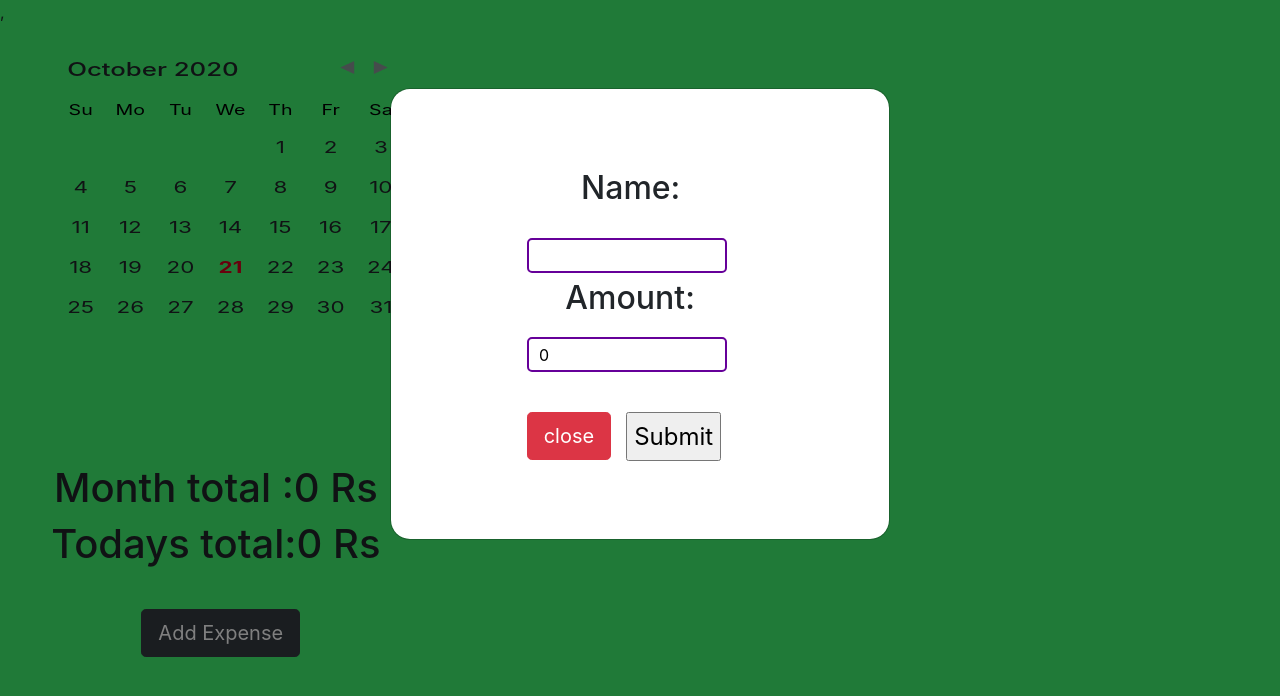
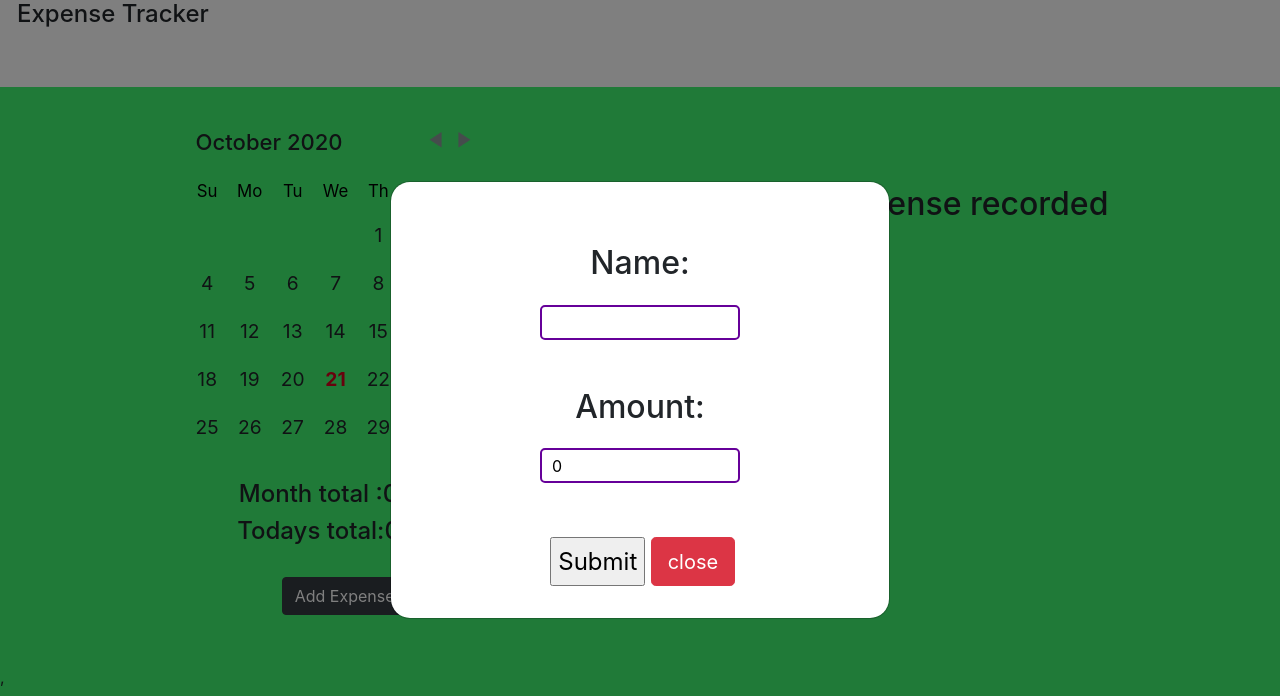
Before and after one commit to Deepu19g/expense2, a React (Create React App) app: page / in a window 1280 px wide. Both pictures are taken after a click on the button "Add Expense". Shown: the top 696 px of the page. Built offline with nearby package versions, Linux system fonts and the light colour scheme.

Commit message:
done bootstrap works

```diff
--- a/package.json
+++ b/package.json
@@ -9,9 +9,9 @@
     "@testing-library/jest-dom": "^4.2.4",
     "@testing-library/react": "^9.5.0",
     "@testing-library/user-event": "^7.2.1",
-    "bootstrap": "^4.5.2",
+    "bootstrap": "^4.5.3",
     "react": "^16.13.1",
-    "react-bootstrap": "^1.3.0",
+    "react-bootstrap": "^1.4.0",
     "react-calendar": "^3.1.0",
     "react-day-picker": "^7.4.8",
     "react-dom": "^16.13.1",
--- a/public/index.html
+++ b/public/index.html
@@ -25,8 +25,10 @@
       Learn how to configure a non-root public URL by running `npm run build`.
     -->
     <title>React App</title>
+
   </head>
   <body>
+
     <noscript>You need to enable JavaScript to run this app.</noscript>
     <div id="root"></div>
     <div id="portalnew"></div>
@@ -40,5 +42,6 @@
       To begin the development, run `npm start` or `yarn start`.
       To create a production bundle, use `npm run build` or `yarn build`.
     -->
+
   </body>
 </html>
--- a/src/App.css
+++ b/src/App.css
@@ -1,5 +1,6 @@
 .App {
   text-align: center;
+  min-width: 310px;
 }
 
 .App-logo {
--- a/src/App.js
+++ b/src/App.js
@@ -5,9 +5,13 @@ import Modal from "react-bootstrap/Modal";
 import Calendar2 from "./components/Calendar2";
 //import Calendar from './components/Calendar';
 import { Button } from "react-bootstrap";
-import "bootstrap/dist/css/bootstrap.css";
+//import "bootstrap/dist/css/bootstrap.css";
+import "bootstrap/dist/css/bootstrap.min.css";
 import "./components/stylesheet.css";
 import ListItems from "./components/ListItems";
+import Container from "react-bootstrap/Container";
+import Row from "react-bootstrap/Row";
+import Col from "react-bootstrap/Col";
 import { library } from "@fortawesome/fontawesome-svg-core";
 import { faTrash } from "@fortawesome/free-solid-svg-icons";
 
@@ -67,10 +71,7 @@ function App() {
     // var blu = document.getElementById("rest");
     //blu.classList.toggle("active");
 
-
     settruth(true);
-
-
   }
   function myFunction2() {
     //var element = document.getElementById("hidden");
@@ -269,29 +270,44 @@ function App() {
   }
 
   return (
-    <div className="App">
-      <div id="rest">
+    <div className="App ">
+      <Row className="head">
+        <h1>Expense Tracker</h1>
+      </Row>
+
+      <Container fluid>
+        <Row>
+          <Col md={6} className="left">
             <div className="calender">
               <Calendar2 nextclick={nextclick}></Calendar2>
             </div>
-        {/*<Calendar nextday={nextday} storedNames={storedNames}></Calendar>*/}
 
             <div id="disp">
               <h1>Month total :{mtotal} Rs</h1>
               <h1>Todays total:{tt} Rs</h1>
-          {/* <button onClick={myFunction}>Add Expense</button>*/}
-          {/*<button onClick={myFunction}>Add Expense</button>*/}
-          <Button variant="dark" size="lg" id="add"onClick={myFunction}>
+              <Button variant="dark" onClick={myFunction}>
                 Add Expense
               </Button>{" "}
             </div>
+          </Col>
 
+          <Col md={6} className="d-flex flex-column">
             <ListItems lister={list} delete={deleteitem}></ListItems>
-      </div>
-      <Modal show={truth} onRequestClose={myFunction2}>
+          </Col>
+        </Row>
+      </Container>
+
+      <Modal
+        show={truth}
+        onRequestClose={myFunction2}
+        aria-labelledby="contained-modal-title-vcenter"
+        centered
+      >
         <Modal.Body>
-
-            <form onSubmit={handlesubmit}>
+          <form
+            onSubmit={handlesubmit}
+            className="d-flex flex-column align-items-center justify-content-center"
+          >
             <h2 id="val1">Name:</h2>
             <input
               type="text"
@@ -310,14 +326,13 @@ function App() {
               onChange={handleinput}
             ></input>
             <br></br>
-              <p>
+            <p className="d-flex">
               <input type="submit" onClick={myFunction}></input>
               <Button variant="danger" size="lg" onClick={myFunction2}>
                 close
               </Button>{" "}
             </p>
           </form>
-
         </Modal.Body>
       </Modal>
     </div>
--- a/src/components/ListItems.css
+++ b/src/components/ListItems.css
@@ -6,13 +6,7 @@
     text-align: left;
 }
 
-#box p span{
-    /* margin-right: 40px; */
-    text-align: right !important;
-    position: absolute;
 
-    right: 30px;
-}
 
 
 #box:hover{
--- a/src/components/ListItems.js
+++ b/src/components/ListItems.js
@@ -34,7 +34,7 @@ function ListItems(props) {
   }
   else{
     console.log("no expense")
-    return <h2 id="null">No expense recorded</h2>
+    return <h2 id="null" className="mt-5">No expense recorded</h2>
 
   }
 
--- a/src/components/stylesheet.css
+++ b/src/components/stylesheet.css
@@ -1,19 +1,13 @@
-/*
-  .mystyle {
-  display: block;
-  background-blend-mode: lighten;
-}*/
+
 h2 {
   left: 35%;
   top: 15%;
-  position: absolute;
+  /*position: absolute;*/
 }
 .calender {
-  left: 90px;
-  transform: scaleX(1.4);
+  transform: scale(1.2);
   top: 5%;
   z-index: 1;
-  position: absolute;
 }
 
 body {
@@ -28,14 +22,14 @@ input[type="text"] {
   padding: 10px;
   width: 200px;
   height: 35px;
-  margin-top: 40px;
-  margin-left: 120px;
+  margin-top: 3%;
 }
 .modal-content {
   border-radius: 20px;
+
 }
-.modal {
-top: 60px;
+/*.modal {
+  top: 60px;
 }
 .modal-body {
   left: 0%;
@@ -45,17 +39,19 @@ top: 60px;
   height: 450px;
   z-index: 2;
   border-radius: 50px;
-}
+}*/
 button {
   margin-left: 3% !important;
 }
-#disp {
-  position: absolute;
-  top: 58%;
-  left: 4%;
+
+.left {
+  /* align-self: center; */
+  display: flex;
+  flex-direction: column;
+  justify-content: center;
 }
 form {
-  margin-top: 20%;
+  margin-top: 10%;
 }
 
 label {
@@ -64,48 +60,50 @@ label {
 #output {
   background-color: white;
 }
-.active {
-  filter: blur(5px);
-}
+
 .btn-danger {
-  position: absolute;
   right: 150px;
 }
 
 [type="submit"]:not(:disabled) {
   cursor: pointer;
-  position: absolute;
+
   right: 40px;
   height: 49px;
 }
 h1,
 .h1 {
-  font-size: 2.5rem;
+  font-size: 1.5rem;
 }
 
-#rest {
+/*#rest {
   position: inherit;
-}
-.mybox {
+}*/
+/*.mybox {
   position: absolute;
   left: 33%;
-}
+}*/
 #box {
   background-color: white;
   margin-right: 30%;
 
-  width: 500px;
+  width: 100%;
   border-radius: 10px;
   height: 70px;
+  text-align: left;
+  padding-left: 5%;
+}
+#box p span {
+  padding-right: 5%;
 }
 .btn-dark {
-  margin-top: 10%;
+  margin-top: 4%;
 }
 p {
-  left: -24%;
-  margin-top: 20px;
+  margin-top: 10px;
   padding-top: 20px;
-  position: relative;
+  display: flex;
+  justify-content: space-between;
   font-weight: 700;
   font-size: x-large;
 }
@@ -117,7 +115,61 @@ p {
   left: 190px;
 }
 
-@media (min-width: 320px) and (max-width: 500px) {
+#disp {
+  /* text-align: left; */
+  padding-top: 7%;
+
+}
+
+.row {
+  padding: 50px 32px;
+}
+@media (max-width: 767px) {
+  .mybox {
+    margin-top: 5%;
+  }
+  #disp{
+    margin-top: 10%;
+  }
+}
+.head {
+  background-color: white;
+  padding-top: 0% !important;
+
+}
+.modal {
+
+  top: 50%;
+  left: 50%;
+  transform: translate(-50%, -50%);
+  width: 600px;
+  max-width: 90%;
+}
+.modal-backdrop {
+
+  width: 100%;
+  height: 100%;
+
+}
+/*@media (max-width: 680px) and (min-width: 480px) {
+  .modal-content {
+    width: 400px;
+    margin-left: 10%;
+  }
+}
+@media (max-width: 479px) and (min-width: 400px) {
+  .modal-content {
+    width: 350px;
+    margin-left: 5%;
+  }
+}
+@media (max-width: 360px) and (min-width: 310px){
+  .modal-content{
+    width: 300px !important;
+    margin-left: 7%;
+  }
+}*/
+/*@media (min-width: 320px) and (max-width: 500px) {
   .modal {
     left: 15px;
   }
@@ -356,7 +408,7 @@ p {
     cursor: pointer;
     font-size: 30px;
   }*/
-  #null {
+/*#null {
     left: 19%;
     margin-top: 740px;
     position: absolute;
@@ -505,4 +557,4 @@ input[type="text"] {
   .calender{
     left: 60px;
   }
-}
+}*/
```
Also changed, not shown: 2 other files (tests, documents, lock files or other folders). Lines whose indentation alone changed are shown as unchanged.
